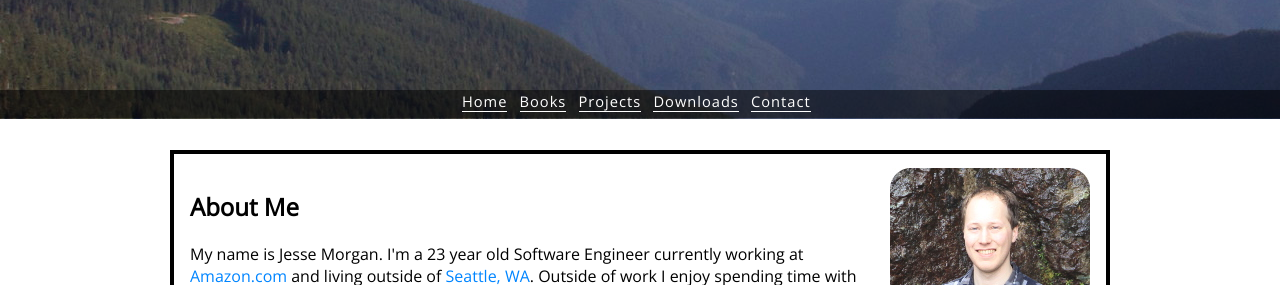
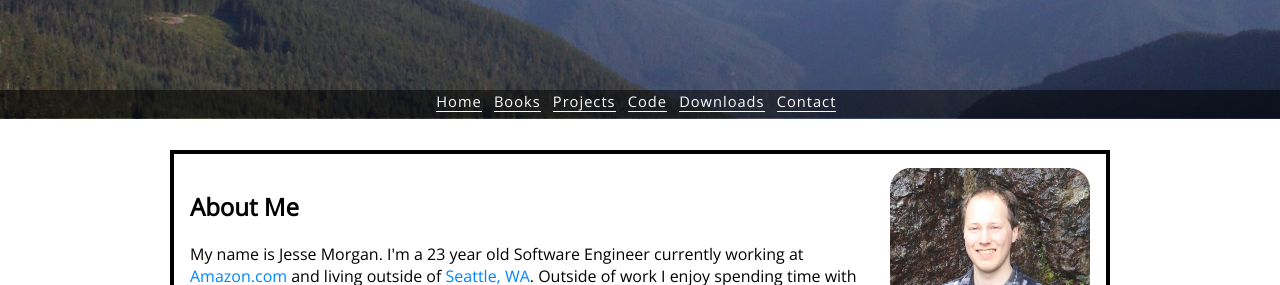
Before and after one commit to jesterpm/jesterpm.net, a Jekyll site: the page built from index.html, in a window 1280 px wide and 900 px high. Shown: the part 173-458 px from the top of the window. Built offline with Jekyll 4.4.1, drawn with Linux system fonts in a browser that asks for light colours.

Commit message:
Adding a link to code.jesterpm.net

```diff
--- a/_includes/header.html
+++ b/_includes/header.html
@@ -9,6 +9,7 @@
         <li><a href="/">Home</a></li>
         <li><a href="/books.html">Books</a></li>
         <li><a href="/projects.html">Projects</a></li>
+        <li><a href="http://code.jesterpm.net">Code</a></li>
         <li><a href="/downloads.php">Downloads</a></li>
         <li><a href="/contact.html">Contact</a></li>
     </ul>
```
